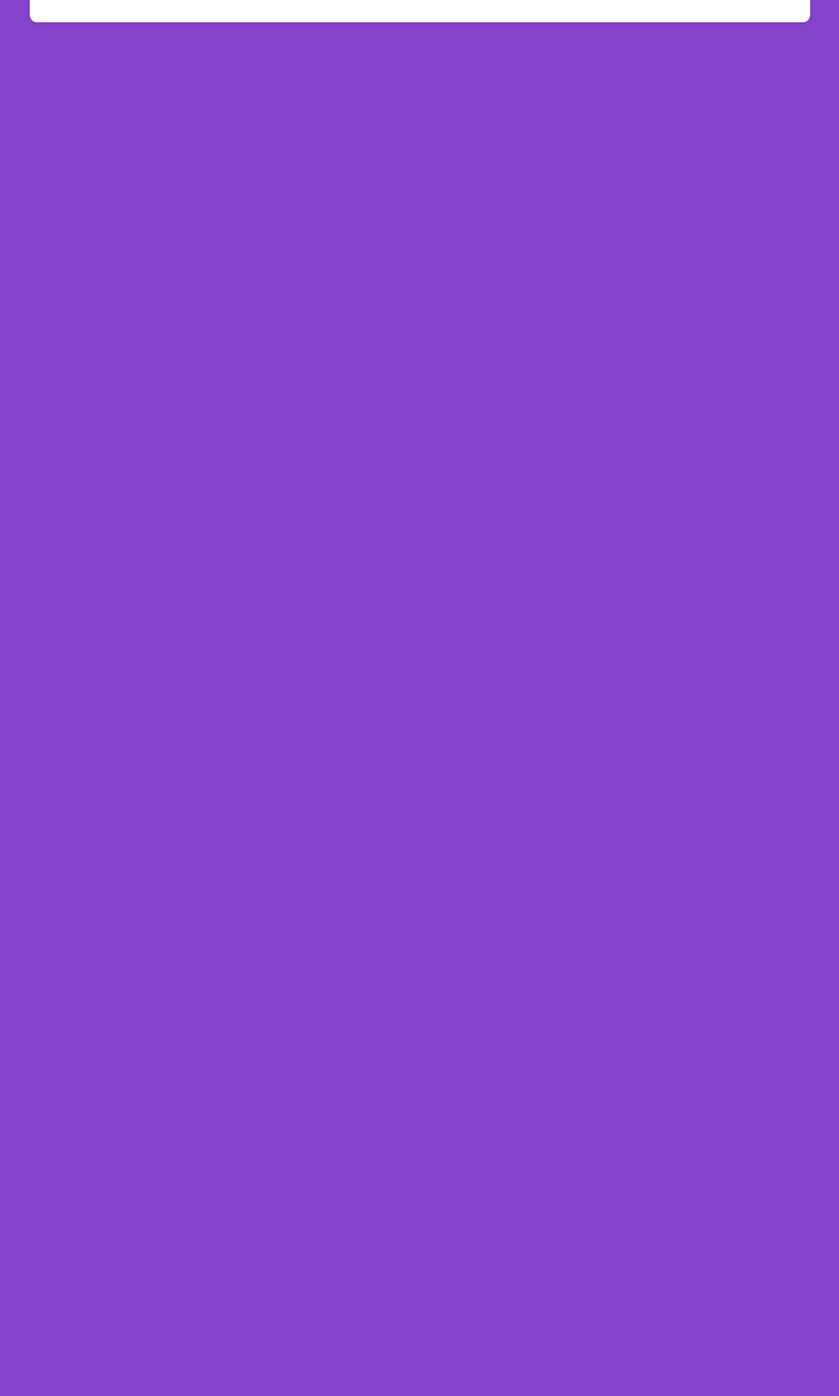
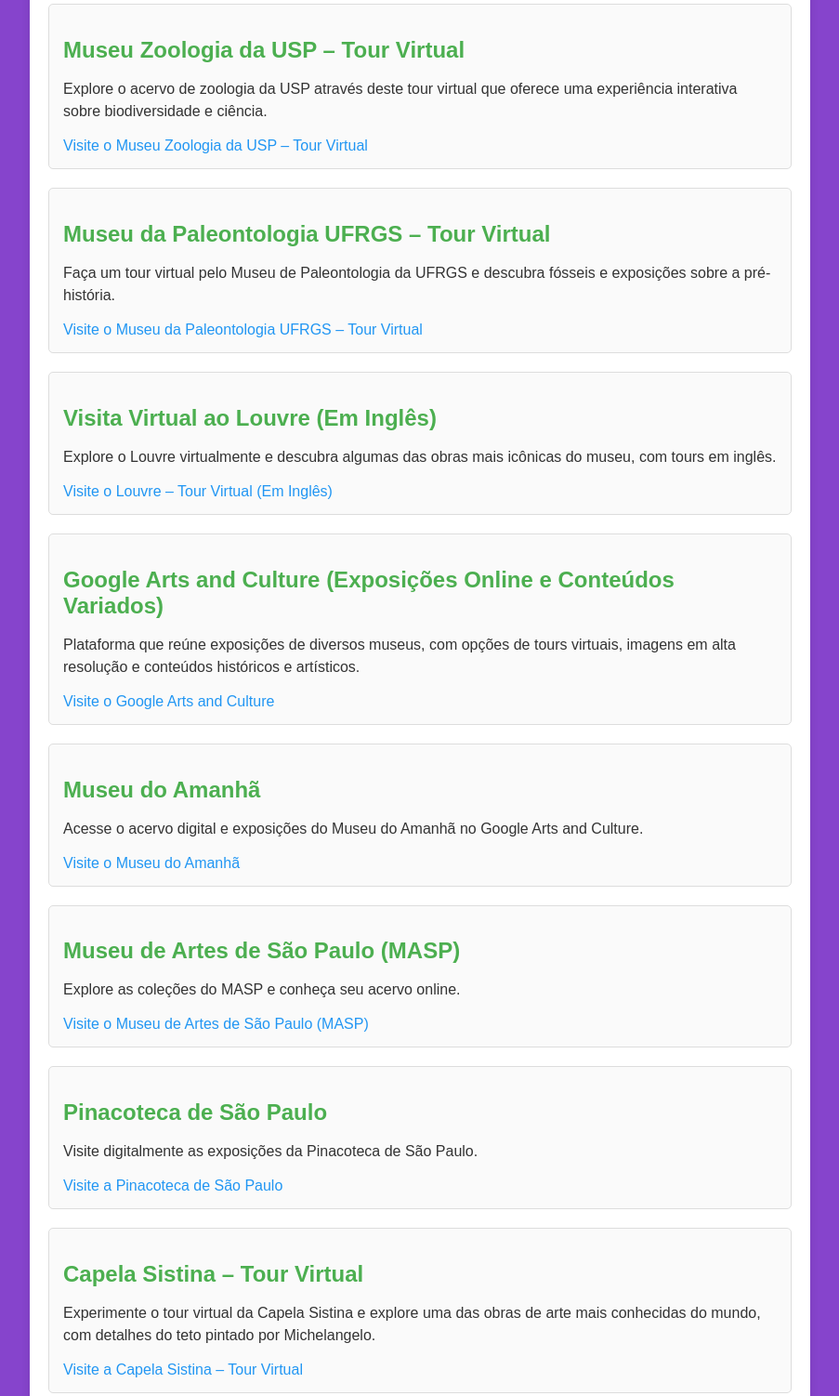
Before and after one commit to ads2024cs/LandingPageCeunsp, a plain HTML site: page index.html in a window 1280 px wide. Shown: the part 2261-3763 px from the top of the page at 93% size, without its empty margins (188-1091 px from the left). Before the commit the page ends 2305 px from the top, so only its background shows below. Drawn offline with Linux system fonts and the light colour scheme.

Commit message:
Update index.html

```diff
--- a/index.html
+++ b/index.html
@@ -115,6 +115,56 @@
             <a href="https://www.itauculturalplay.com.br/">Visite o Itaú Cultural Play</a>
         </div>
 
+		<div class="library">
+            <h2>Museu Zoologia da USP – Tour Virtual</h2>
+            <p>Explore o acervo de zoologia da USP através deste tour virtual que oferece uma experiência interativa sobre biodiversidade e ciência. </p>
+            <a href="https://vila360.com.br/tour/mzusp/">Visite o Museu Zoologia da USP – Tour Virtual</a>
+        </div>
+
+		 <div class="library">
+            <h2>Museu da Paleontologia UFRGS – Tour Virtual</h2>
+            <p>Faça um tour virtual pelo Museu de Paleontologia da UFRGS e descubra fósseis e exposições sobre a pré-história.</p>
+            <a href="https://tourvirtual360.com.br/museupaleontologia/">Visite o Museu da Paleontologia UFRGS – Tour Virtual</a>
+        </div>
+
+        <div class="library">
+            <h2>Visita Virtual ao Louvre (Em Inglês)</h2>
+            <p>Explore o Louvre virtualmente e descubra algumas das obras mais icônicas do museu, com tours em inglês.</p>
+            <a href="https://www.louvre.fr/en/online-tours#virtual-tours">Visite o Louvre – Tour Virtual (Em Inglês)</a>
+        </div>
+
+        <div class="library">
+            <h2>Google Arts and Culture (Exposições Online e Conteúdos Variados)</h2>
+            <p>Plataforma que reúne exposições de diversos museus, com opções de tours virtuais, imagens em alta resolução e conteúdos históricos e artísticos.</p>
+            <a href="https://artsandculture.google.com/">Visite o Google Arts and Culture</a>
+        </div>
+
+        <div class="library">
+            <h2>Museu do Amanhã</h2>
+            <p>Acesse o acervo digital e exposições do Museu do Amanhã no Google Arts and Culture.</p>
+            <a href="https://artsandculture.google.com/partner/museu-do-amanh%C3%A3">Visite o Museu do Amanhã</a>
+        </div>
+
+        <div class="library">
+            <h2>Museu de Artes de São Paulo (MASP)</h2>
+            <p>Explore as coleções do MASP e conheça seu acervo online.</p>
+            <a href="https://artsandculture.google.com/partner/masp">Visite o Museu de Artes de São Paulo (MASP)</a>
+        </div>
+
+        <div class="library">
+            <h2>Pinacoteca de São Paulo</h2>
+            <p>Visite digitalmente as exposições da Pinacoteca de São Paulo.</p>
+            <a href="https://artsandculture.google.com/partner/pinacoteca-do-estado-de-sao-paulo?hl=pt-BR">Visite a Pinacoteca de São Paulo</a>
+        </div>
+
+        <div class="library">
+            <h2>Capela Sistina – Tour Virtual</h2>
+            <p>Experimente o tour virtual da Capela Sistina e explore uma das obras de arte mais conhecidas do mundo, com detalhes do teto pintado por Michelangelo.</p>
+            <a href="https://www.vatican.va/various/cappelle/sistina_vr/">Visite a Capela Sistina – Tour Virtual</a>
+        </div>
+
+
+
     </div>
 
 </body>
```
